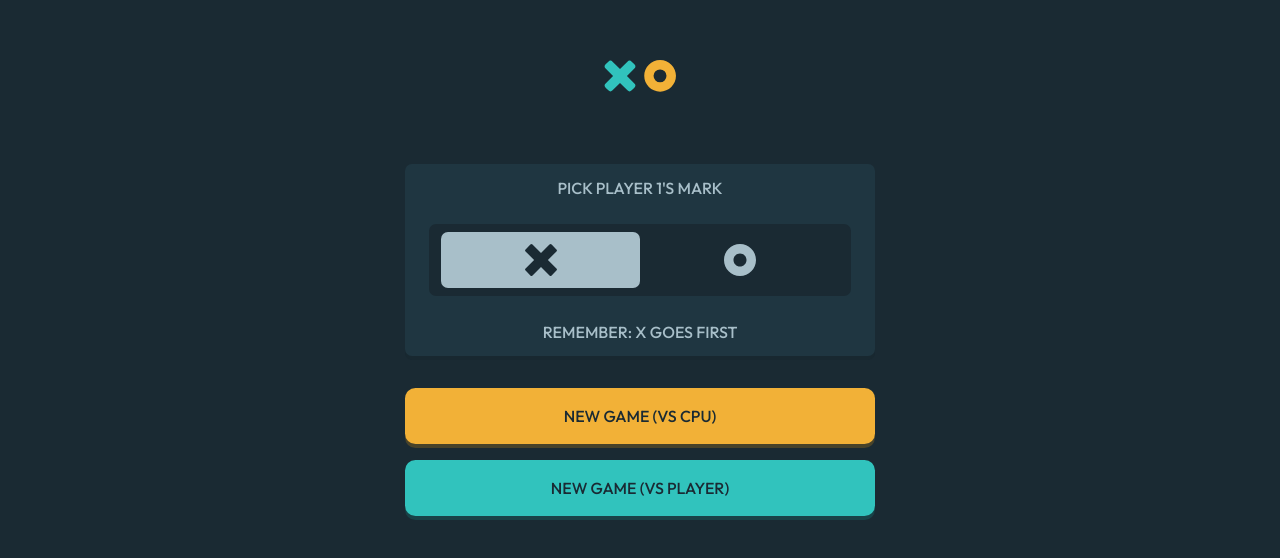
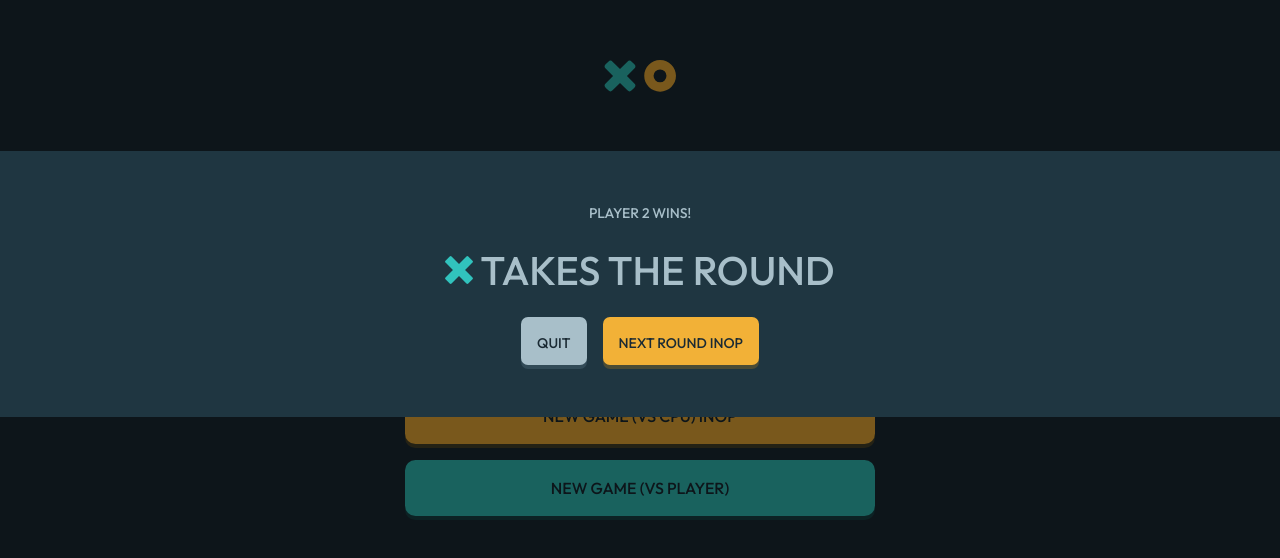
Before and after one commit to chocolateflight/react-tic-tac-toe, a React (Create React App) app: page / in a window 1280 px wide. Shown: the part 116-674 px from the top of the page. Built offline with nearby package versions, Linux system fonts and the light colour scheme.

Commit message:
End Modal Logic

```diff
--- a/src/App.tsx
+++ b/src/App.tsx
@@ -1,4 +1,4 @@
-import { useState } from 'react';
+import { useEffect, useState } from 'react';
 import Game from './components/Game/Game';
 import Menu from './components/Menu/Menu';
 import ModalEnd from './components/Modals/ModalEnd';
@@ -6,12 +6,12 @@ import ModalReset from './components/Modals/ModalReset';
 import Settings from './components/Settings';
 
 function App() {
-  const [winner, setWinner] = useState<string>(); // x or o
+  const [winner, setWinner] = useState<string>(""); // x or o
   const [currentPlayer, setCurrentPlayer] = useState<string>('x'); // x or o
   const [gameStarted, setGameStarted] = useState<boolean>(false); // true or false
   const [gameMode, setGameMode] = useState<string>('pvp'); // pvp or cpu
   const [showRestartModal, setShowRestartModal] = useState<boolean>(false); // true false
-  const [showEndModal, setShowEndModal] = useState<boolean>(false); // true false
+  const [showEndModal, setShowEndModal] = useState<boolean>(true); // true false
   const [data, setData] = useState(['', '', '', '', '', '', '', '', '']);
 
   const updateDataHandler = (enteredData: Array<string>) => {
@@ -26,6 +26,14 @@ function App() {
     setShowRestartModal(false);
   };
 
+  const openEndModal = () => {
+    setShowEndModal(true)
+  }
+
+  const closeEndModal = () => {
+    setShowEndModal(false)
+  }
+
   const restartHandler = () => {
     const divs = document.getElementsByClassName('inputfield');
     for (let i = 0; i < divs.length; i++) {
@@ -33,6 +41,10 @@ function App() {
     }
     setData(['', '', '', '', '', '', '', '', '']);
     setShowRestartModal(false);
+    setShowEndModal(false)
+    setGameStarted(false)
+    setWinner("")
+    setGameMode("")
   };
 
   const updateWinner = (enteredWinner: string) => {
@@ -44,16 +56,26 @@ function App() {
   };
 
   const updateGameStarted = () => {
-    setGameStarted(!gameStarted);
+    setGameStarted(true);
   };
 
   const updateGameMode = (enteredGameMode: string) => {
     setGameMode(enteredGameMode);
   };
 
+  useEffect(() => {
+    if (winner === "x") {
+      openEndModal()
+    } else if (winner === "o") {
+      openEndModal()
+    } else if (winner === "tie") {
+      openEndModal()
+    }
+  }, [winner])
+
   return (
     <div className='bg-greenDark flex flex-col justify-center items-center h-screen text-greyDark'>
-      <ModalEnd modal={showEndModal} />
+      <ModalEnd modal={showEndModal} winner={winner} restartGame={restartHandler}/>
       <ModalReset
         modal={showRestartModal}
         closeModal={closeRestartModal}
@@ -68,9 +90,11 @@ function App() {
           setGameMode={updateGameMode}
         />
         <Game
-          menu={gameStarted}
+          gameStart={gameStarted}
+          gameMode={gameMode}
           updateWinner={updateWinner}
           currentPlayer={currentPlayer}
+          updatePlayer={updatePlayer}
           updateData={updateDataHandler}
           currentData={data}
         />
--- a/src/components/Game/Fields.tsx
+++ b/src/components/Game/Fields.tsx
@@ -15,6 +15,8 @@ type Props = {
   currentPlayer: string;
   dataString: Array<string>;
   updateData: (A:Array<string>)=>void;
+  updatePlayer: (A:string) => void;
+  gameMode: string;
 };
 
 const Fields = (props: Props): JSX.Element => {
@@ -26,6 +28,13 @@ const Fields = (props: Props): JSX.Element => {
       data[+target.id] = props.currentPlayer;
       target.innerHTML = `${props.currentPlayer === 'x' ? x : o}`;
       props.updateData(data);
+    }
+    if (props.gameMode === "pvp") {
+      if (props.currentPlayer === "x") {
+        props.updatePlayer("o");
+      } else if (props.currentPlayer === "o") {
+        props.updatePlayer("x")
+      }
     }
   };
 
--- a/src/components/Game/Game.tsx
+++ b/src/components/Game/Game.tsx
@@ -5,9 +5,11 @@ import Stats from './Stats';
 const Fragment = (React as any).Fragment;
 
 type Props = {
-  menu: boolean;
+  gameStart: boolean;
+  gameMode: string;
   updateWinner: (A: string) => void;
   currentPlayer: string;
+  updatePlayer: (A: string) => void;
   updateData: (A: Array<string>) => void;
   currentData: Array<string>;
 };
@@ -22,6 +24,12 @@ const Game = (props: Props) => {
   const updateWinner = (enteredWinner: string) => {
     props.updateWinner(enteredWinner);
   };
+
+  const updatePlayer = (enteredPlayer: string) => {
+    props.updatePlayer(enteredPlayer);
+  };
+
+  // while no winner - start, then round end modal
 
   useEffect(() => {
     if (data[0] === data[1] && data[0] === data[2] && data[0] !== '') {
@@ -50,16 +58,18 @@ const Game = (props: Props) => {
       <div
         id='game-container'
         className={`${
-          !props.menu ? 'hidden' : ''
+          !props.gameStart ? 'hidden' : ''
         } grid grid-cols-sm-user grid-rows-3 w-[full] gap-x-[20px] gap-y-[24px] md:grid-cols-md-user`}
       >
         <Fields
           currentPlayer={props.currentPlayer}
           dataString={data}
           updateData={updateData}
+          updatePlayer={updatePlayer}
+          gameMode={props.gameMode}
         />
       </div>
-      <Stats menu={props.menu} />
+      <Stats menu={props.gameStart} gameMode={props.gameMode} />
     </Fragment>
   );
 };
--- a/src/components/Game/Stats.tsx
+++ b/src/components/Game/Stats.tsx
@@ -4,6 +4,7 @@ const Fragment = (React as any).Fragment;
 
 type Props = {
   menu: boolean;
+  gameMode: string;
 };
 
 const Stats = (props: Props) => {
--- a/src/components/Menu/Menu.tsx
+++ b/src/components/Menu/Menu.tsx
@@ -75,7 +75,7 @@ const Menu = (props: Props) => {
         className='select-none w-[full] h-[56px] bg-orangeDark rounded-xl flex justify-center items-center text-greenDark shadow-orange hover:bg-orangeLight'
         onClick={newCPUGameHandler}
       >
-        <span className='uppercase'>New Game (VS CPU)</span>
+        <span className='uppercase'>New Game (VS CPU) INOP</span>
       </div>
       <div
         id='new-game-vs-player'
--- a/src/components/Modals/ModalEnd.tsx
+++ b/src/components/Modals/ModalEnd.tsx
@@ -3,17 +3,27 @@ import oIcon from '../../assets/svg/icon-o.svg';
 
 type Props = {
   modal: boolean;
+  winner: string;
+  restartGame: () => void
 };
 
 const ModalEnd = (props: Props) => {
   const x = <img draggable="false" src={xIcon} alt='icon' className='h-[28px]' />;
   const o = <img draggable="false" src={oIcon} alt='icon' className='h-[28px]' />;
 
+  const quitHandler = () => {
+    props.restartGame()
+  }
+
+  const nextRoundHandler = () => {
+
+  }
+
   return (
     <div
       className={`${
         props.modal ? '' : 'hidden'
-      } absolute w-full h-full backdrop-brightness-50 flex justify-center items-center`}
+      } select-none absolute w-full h-full backdrop-brightness-50 flex justify-center items-center`}
     >
       <div className='bg-greenLight h-[228px] w-full flex flex-col justify-around items-center py-[44px] md:h-[266px]'>
         <span id='win-message'>PLAYER 2 WINS!</span> {/* Make dynamic */}
@@ -29,14 +39,16 @@ const ModalEnd = (props: Props) => {
           <div
             id='quit'
             className='h-full p-[16px] rounded-lg text-greenDark bg-greyDark shadow-lightest hover:bg-greyLight'
+            onClick={quitHandler}
           >
             <span>QUIT</span>
           </div>
           <div
             id='next-round'
             className='h-full p-[16px] rounded-lg text-greenDark bg-orangeDark shadow-orange hover:bg-orangeLight'
+            onClick={nextRoundHandler}
           >
-            <span>NEXT ROUND</span>
+            <span>NEXT ROUND INOP</span>
           </div>
         </div>
       </div>
```
